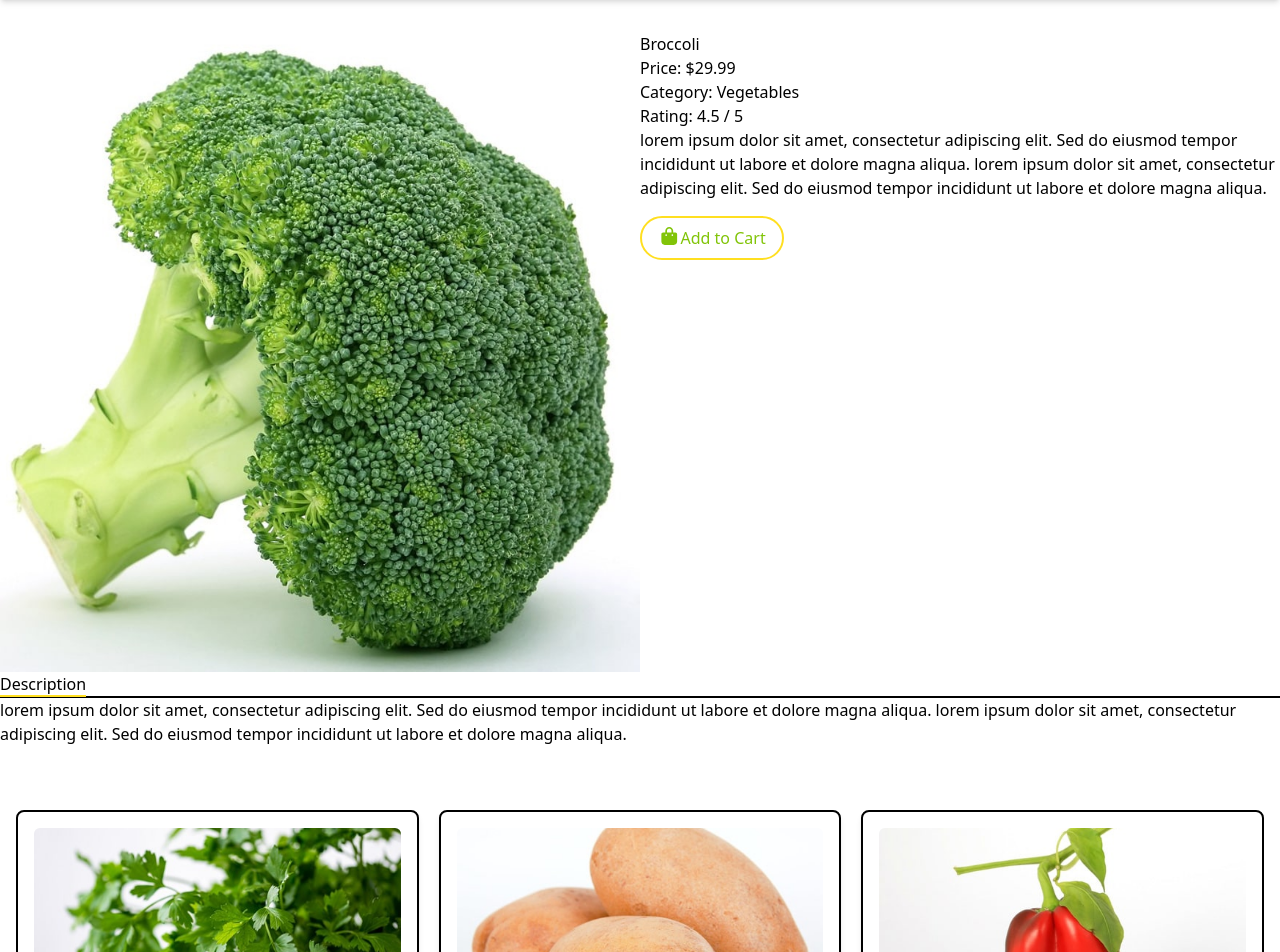
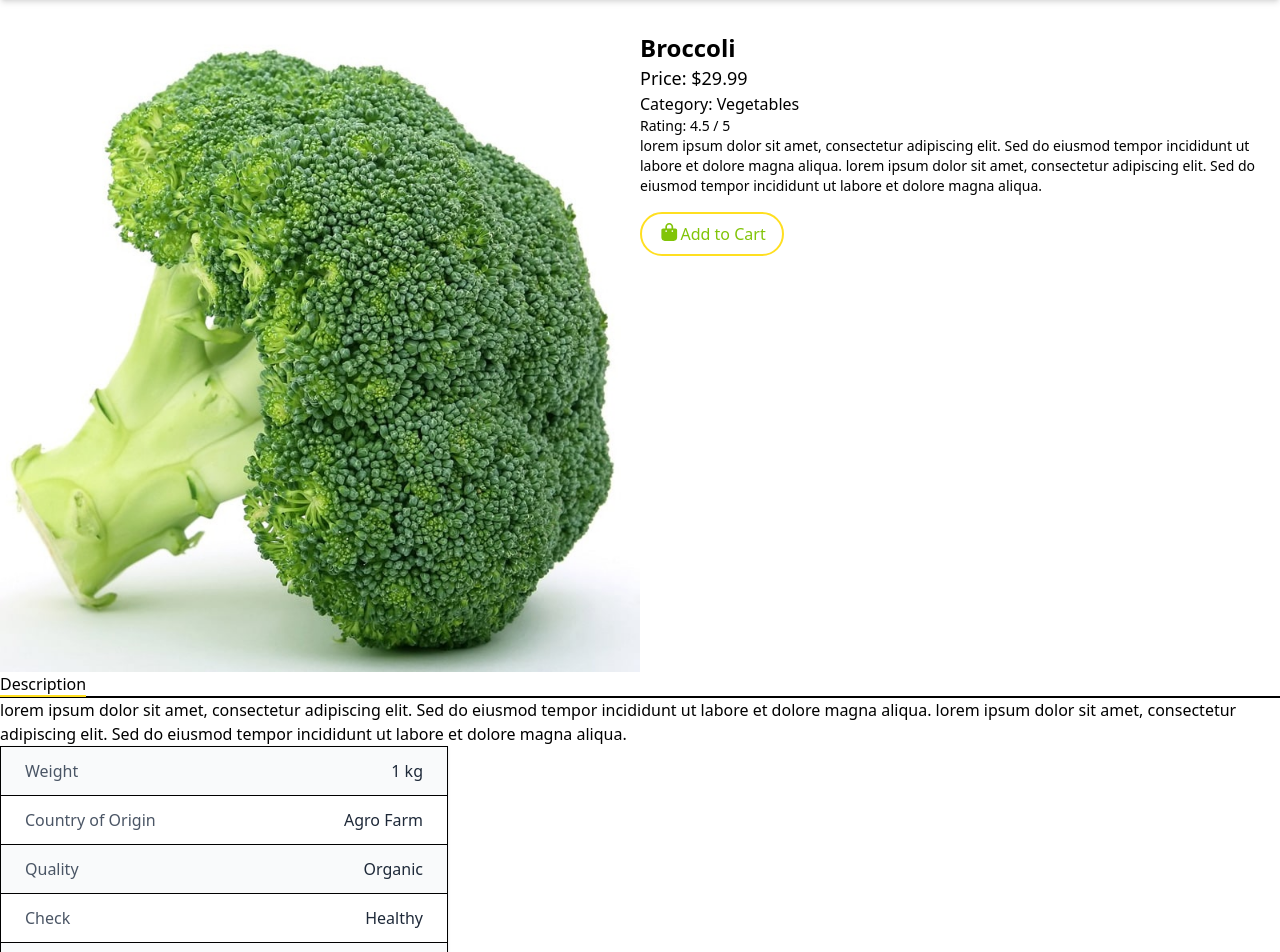
Before and after one commit to girish0120/encompass-round-3, a React (Vite) app: page / in a window 1280 px wide. Shown: the part 60-1012 px from the top of the page. Built offline with nearby package versions, Linux system fonts and the light colour scheme.

Commit message:
hero and prodslider changes

```diff
--- a/src/components/HeroSection.jsx
+++ b/src/components/HeroSection.jsx
@@ -17,6 +17,15 @@ export default function HeroSection() {
     },
   ];
   return (
+    <>
+      <div
+        className="flex justify-center items-center"
+        style={{
+          backgroundImage: "url('cart-page-header-img.jpg')",
+          backgroundPosition: "center",
+          backgroundSize: "cover",
+        }}
+      ></div>
       <div className="container mx-auto py-8 flex justify-between items-stretch flex-col">
         <div className="flex">
           <div className="w-1/2">
@@ -24,11 +33,11 @@ export default function HeroSection() {
           </div>
           <div className="w-1/2 flex flex-col justify-start items-start">
             <div>
-            <h1>{prodDetails[0].name}</h1>
-            <p>Price: ${prodDetails[0].price}</p>
-            <h2>Category: {prodDetails[0].category}</h2>
-            <p>Rating: {prodDetails[0].rating} / 5</p>
-            <p>{prodDetails[0].description}</p>
+              <h1 className="text-2xl font-bold">{prodDetails[0].name}</h1>
+              <p className="text-lg">Price: ${prodDetails[0].price}</p>
+              <h2 className="text-md">Category: {prodDetails[0].category}</h2>
+              <p className="text-sm">Rating: {prodDetails[0].rating} / 5</p>
+              <p className="text-sm">{prodDetails[0].description}</p>
             </div>
             <div className="mt-4">
               <button className="rounded-full border-2 border-yellow-300 text-[#81C408] py-2 px-4">
@@ -46,7 +55,35 @@ export default function HeroSection() {
             <span className="border-b-2 border-b-yellow-300">Description</span>
           </div>
           <div>{prodDetails[0].description}</div>
+          <ProductDetails />
         </div>
       </div>
+    </>
   );
 }
+
+const ProductDetails = () => {
+  const details = [
+    { label: "Weight", value: "1 kg" },
+    { label: "Country of Origin", value: "Agro Farm" },
+    { label: "Quality", value: "Organic" },
+    { label: "Check", value: "Healthy" },
+    { label: "Min Weight", value: "25 Kg" },
+  ];
+
+  return (
+    <div className="max-w-md bg-white border shadow">
+      {details.map((detail, idx) => (
+        <div
+          key={detail.label}
+          className={`flex justify-between px-6 py-3 ${
+            idx % 2 === 0 ? "bg-gray-50" : "bg-white"
+          } border-b last:border-b-0`}
+        >
+          <span className="font-medium text-gray-600">{detail.label}</span>
+          <span className="text-gray-800">{detail.value}</span>
+        </div>
+      ))}
+    </div>
+  );
+};
--- a/src/components/ProductSlider.jsx
+++ b/src/components/ProductSlider.jsx
@@ -72,11 +72,11 @@ const ProductSlider = () => {
       >
         {products.map((product) => (
           <SwiperSlide key={product.id}>
-            <div className="bg-white rounded-lg border-2 shadow-md p-4">
+            <div className=" bg-white rounded-lg border-2 shadow-md p-4">
               <img
                 src={product.image}
                 alt={product.name}
-                className="w-full h-48 object-cover rounded-md mb-4"
+                className="w-full h-full max-h-[350px] object-cover rounded-md mb-4"
               />
               <h3 className="text-lg font-semibold">{product.name}</h3>
               <p className="text-gray-600">{product.price}</p>
```
Lines whose indentation alone changed are shown as unchanged.
